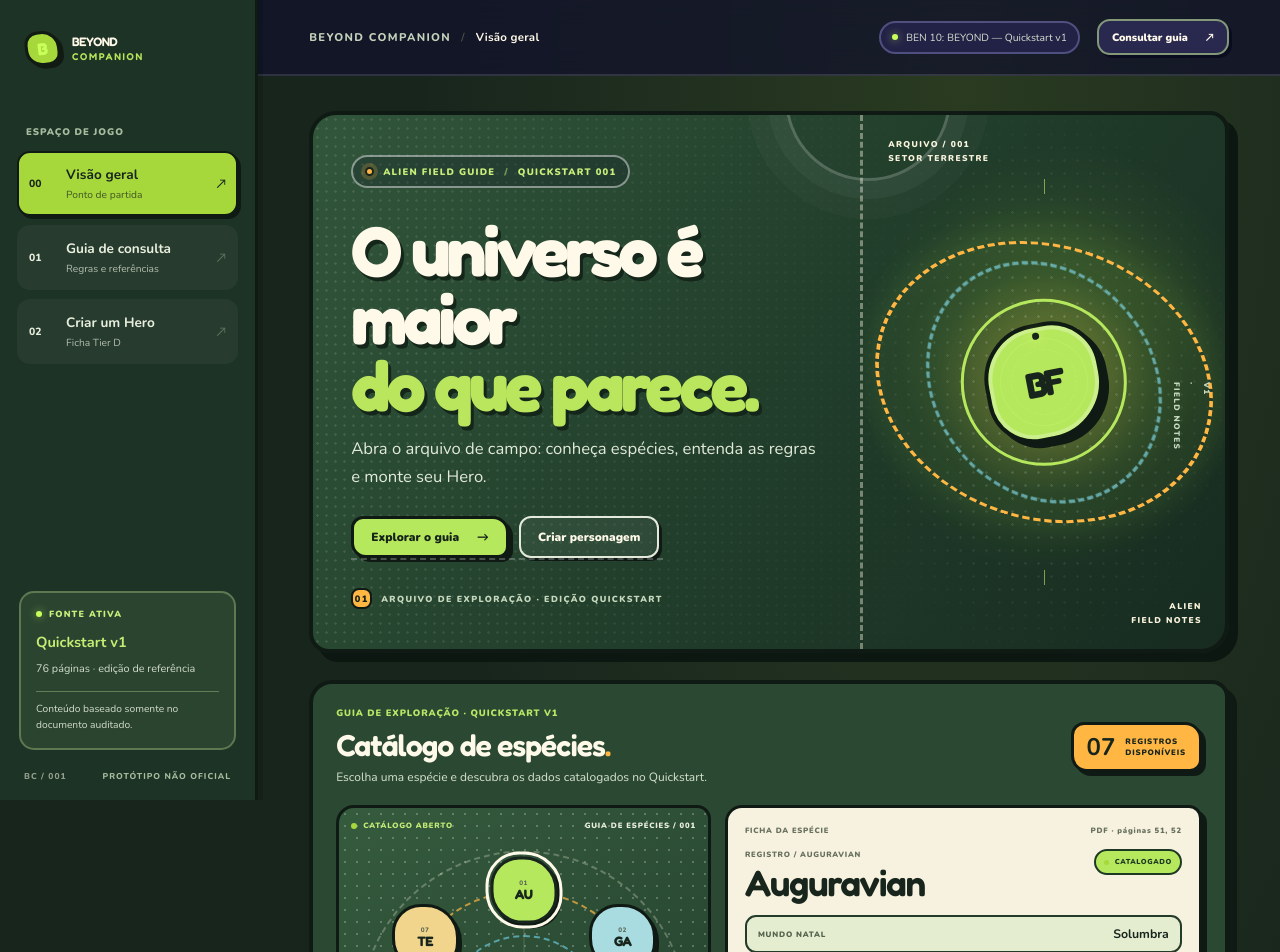
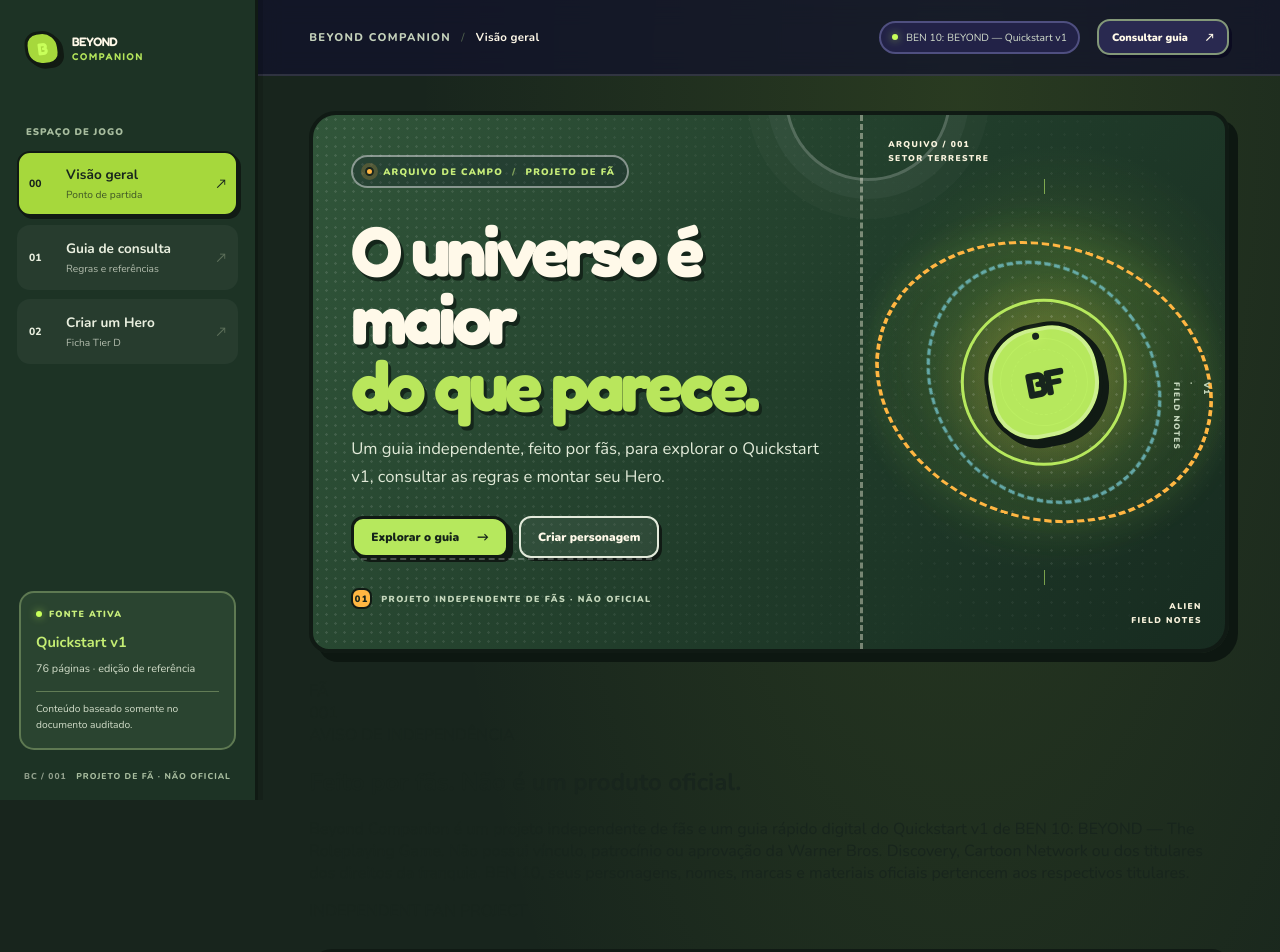
Before and after one commit to ZaraTakion/beyond-companion, a React (Vite) app: page / in a window 1280 px wide. Shown: the top 952 px of the page. Built offline with nearby package versions, Linux system fonts and the light colour scheme.

Commit message:
feat: identify Beyond Companion as an independent fan project

```diff
--- a/src/App.tsx
+++ b/src/App.tsx
@@ -63,7 +63,7 @@ export default function App() {
         </div>
         <div className="sidebar-bottom">
           <span className="sidebar-bottom-mark">BC / 001</span>
-          <span>PROTÓTIPO NÃO OFICIAL</span>
+          <span>PROJETO DE FÃ · NÃO OFICIAL</span>
         </div>
       </aside>
 
@@ -85,14 +85,14 @@ export default function App() {
             <div className="dashboard">
               <section className="home-hero">
                 <div className="hero-copy">
-                  <div className="hero-eyebrow"><span className="hero-eyebrow-dot" /> ALIEN FIELD GUIDE <span>/</span> QUICKSTART 001</div>
+                  <div className="hero-eyebrow"><span className="hero-eyebrow-dot" /> ARQUIVO DE CAMPO <span>/</span> PROJETO DE FÃ</div>
                   <h1>O universo é maior<br /><em>do que parece.</em></h1>
-                  <p>Abra o arquivo de campo: conheça espécies, entenda as regras e monte seu Hero.</p>
+                  <p>Um guia independente, feito por fãs, para explorar o Quickstart v1, consultar as regras e montar seu Hero.</p>
                   <div className="hero-actions">
                     <button type="button" className="button button-dark" onClick={() => setTab('guide')}>Explorar o guia <span aria-hidden="true">→</span></button>
                     <button type="button" className="button button-outline-dark" onClick={() => setTab('builder')}>Criar personagem</button>
                   </div>
-                  <div className="hero-footnote"><span>01</span> ARQUIVO DE EXPLORAÇÃO · EDIÇÃO QUICKSTART</div>
+                  <div className="hero-footnote"><span>01</span> PROJETO INDEPENDENTE DE FÃS · NÃO OFICIAL</div>
                 </div>
                 <div className="hero-visual" aria-hidden="true">
                   <div className="visual-grid" />
@@ -107,6 +107,16 @@ export default function App() {
                   <div className="visual-caption">ALIEN<br />FIELD NOTES</div>
                 </div>
                 <div className="hero-side-index"><span>V1</span><span>·</span><span>FIELD NOTES</span></div>
+              </section>
+
+              <section className="fan-project-notice" aria-labelledby="fan-project-heading">
+                <div className="fan-notice-stamp" aria-hidden="true">FÃ<br />001</div>
+                <div className="fan-notice-copy">
+                  <div className="fan-notice-kicker">AVISO DE INDEPENDÊNCIA</div>
+                  <h2 id="fan-project-heading">Feito por fãs. Não é um produto oficial.</h2>
+                  <p>Beyond Companion é um projeto independente de fãs e um guia rápido digital do Quickstart v1 de BEN 10: BEYOND — The Roleplaying Game. Não possui vínculo, patrocínio ou aprovação da Warner Bros. Discovery, Cartoon Network ou dos titulares dos direitos da franquia. BEN 10, seus personagens, nomes, marcas e materiais oficiais pertencem aos respectivos titulares.</p>
+                </div>
+                <span className="fan-notice-side">INDEPENDENT FAN PROJECT</span>
               </section>
 
               <SpeciesScanner />
@@ -220,7 +230,7 @@ export default function App() {
 
         <footer className="app-footer">
           <div><span className="footer-mark">BC</span><strong>BEYOND COMPANION</strong><span>GUIA RÁPIDO DIGITAL</span></div>
-          <p>Projeto de fã, não oficial e sem vínculo com os detentores dos direitos de BEN 10: BEYOND.</p>
+          <p>Projeto independente de fãs, sem vínculo, patrocínio ou aprovação da Warner Bros. Discovery, Cartoon Network ou dos titulares de BEN 10. Marcas, personagens e materiais oficiais pertencem aos respectivos titulares.</p>
           <span className="footer-version">QUICKSTART V1 · {ruleset.source.pageCount} PÁGINAS</span>
         </footer>
       </main>
```
